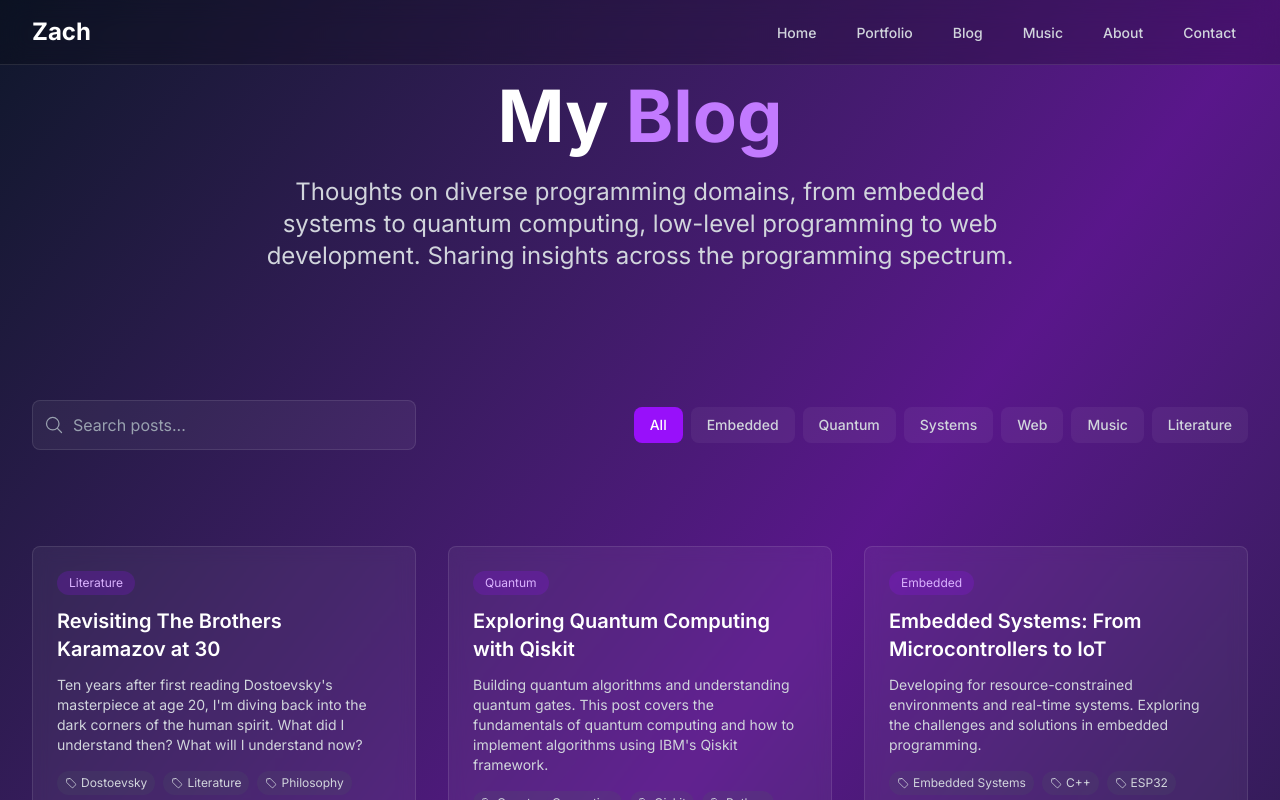
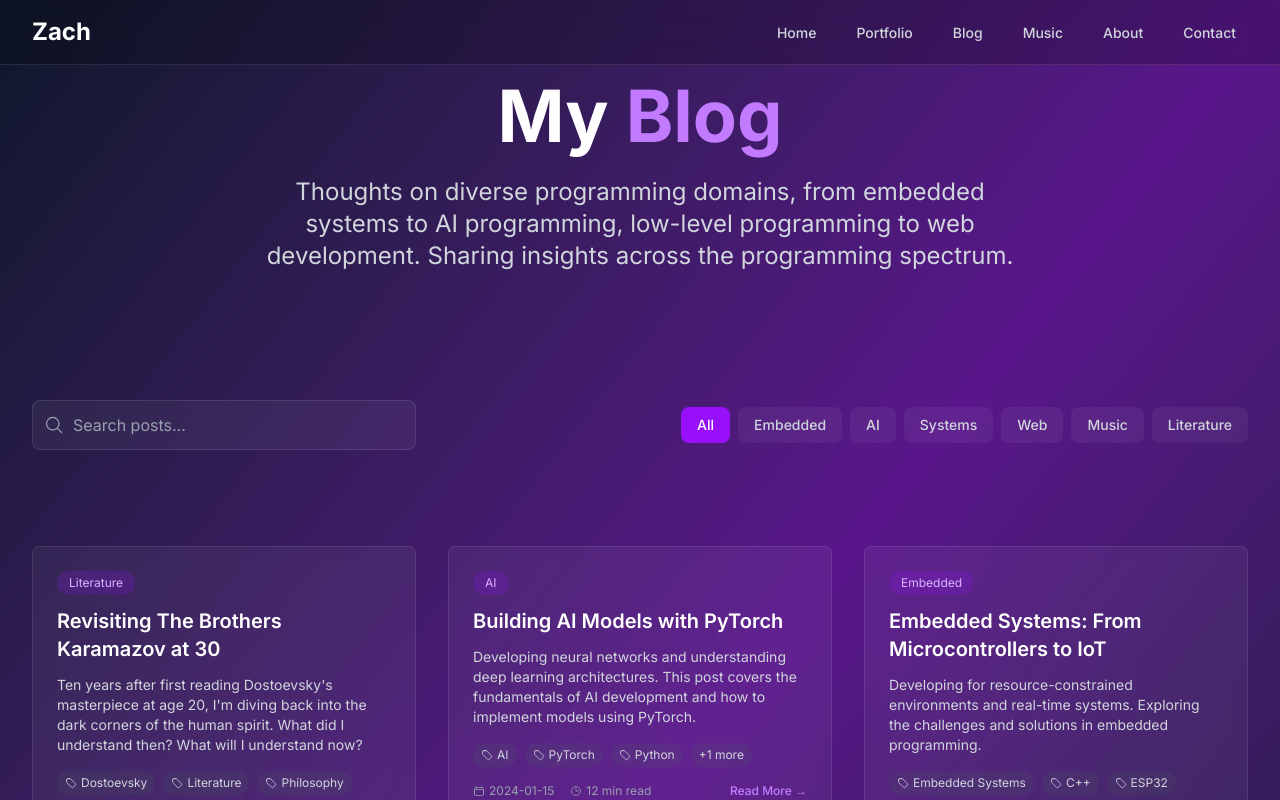
Before and after one commit to zach1020/zachbohlcom, a Next.js app: page /blog in a window 1280 px wide. Shown: the top 800 px of the page. Built offline with nearby package versions, Linux system fonts and the light colour scheme.

Commit message:
a little rebrand

```diff
--- a/public/favicon-generator.html
+++ b/public/favicon-generator.html
@@ -51,7 +51,7 @@
             ctx.globalAlpha = 0.4;
             ctx.stroke();
 
-            // Quantum dots
+            // Neural network nodes
             ctx.globalAlpha = 0.8;
             ctx.fillStyle = '#c084fc';
 
--- a/src/app/about/page.tsx
+++ b/src/app/about/page.tsx
@@ -16,7 +16,7 @@ export default function About() {
     { name: "C/C++ Programming", level: 90 },
     { name: "Embedded Systems", level: 85 },
     { name: "Python", level: 80 },
-    { name: "Quantum Computing", level: 75 },
+    { name: "AI/Machine Learning", level: 85 },
     { name: "Assembly Language", level: 70 },
     { name: "Systems Programming", level: 85 },
     { name: "Web Development", level: 80 },
@@ -71,7 +71,7 @@ export default function About() {
             </h1>
             <p className="text-xl md:text-2xl text-gray-300 mb-8 max-w-3xl mx-auto">
               A programming generalist and music producer exploring diverse technologies
-              from embedded systems to quantum computing, low-level programming to web development.
+              from embedded systems to AI programming, low-level programming to web development.
             </p>
           </motion.div>
         </div>
@@ -91,13 +91,13 @@ export default function About() {
                              <p>
                  I&apos;m a programming generalist and music producer who believes in the power of diverse
                  technologies to solve complex problems. My journey began with a fascination for how
-                 computers work at every level, from the quantum realm to embedded systems.
+                 computers work at every level, from machine learning algorithms to embedded systems.
                </p>
                <p>
                  As a programming generalist, I work across multiple domains including embedded systems,
-                 quantum computing, low-level programming, and web development. I&apos;m passionate about
+                 AI/machine learning, low-level programming, and web development. I&apos;m passionate about
                  understanding systems from the ground up, whether that&apos;s writing assembly code for
-                 microcontrollers or implementing quantum algorithms.
+                 microcontrollers or implementing neural networks.
                </p>
                <p>
                  In embedded systems, I focus on real-time programming, resource-constrained environments,
@@ -106,7 +106,7 @@ export default function About() {
                </p>
                <p>
                  My goal is to bridge the gap between different programming paradigms, whether that&apos;s
-                 implementing quantum error correction codes, designing memory allocators, or building
+                 implementing machine learning models, designing memory allocators, or building
                  distributed sensor networks. I believe that understanding diverse technologies makes me
                  a more versatile and effective programmer.
                </p>
@@ -167,7 +167,7 @@ export default function About() {
             >
                              <div className="flex items-center gap-3 mb-6">
                  <MusicalNoteIcon className="h-8 w-8 text-purple-400" />
-                 <h3 className="text-2xl font-semibold text-white">Quantum & Web</h3>
+                 <h3 className="text-2xl font-semibold text-white">AI & Web</h3>
                </div>
               <div className="space-y-4">
                 {skills.slice(4).map((skill) => (
@@ -298,9 +298,9 @@ export default function About() {
               className="bg-white/5 backdrop-blur-sm rounded-lg p-6 border border-white/10 text-center"
             >
                              <HeartIcon className="h-12 w-12 text-purple-400 mx-auto mb-4" />
-               <h3 className="text-xl font-semibold text-white mb-2">Quantum Computing</h3>
+               <h3 className="text-xl font-semibold text-white mb-2">AI Programming</h3>
                <p className="text-gray-300 text-sm">
-                 Exploring quantum algorithms and the future of computing at the quantum level.
+                 Building intelligent systems with machine learning, neural networks, and AI frameworks.
                </p>
             </motion.div>
 
--- a/src/app/blog/[slug]/page.tsx
+++ b/src/app/blog/[slug]/page.tsx
@@ -308,8 +308,8 @@ export default async function BlogPost({ params }: { params: Promise<{ slug: str
               src={
                 post.slug === "revisiting-brothers-karamazov"
                   ? "https://images.pexels.com/photos/3747468/pexels-photo-3747468.jpeg" // Books for Dostoevsky
-                  : post.slug === "quantum-computing-qiskit"
-                  ? "https://images.pexels.com/photos/3861969/pexels-photo-3861969.jpeg" // Quantum computing
+                  : post.slug === "ai-models-pytorch"
+                  ? "https://images.pexels.com/photos/3861969/pexels-photo-3861969.jpeg" // AI development
                   : "https://images.pexels.com/photos/3861969/pexels-photo-3861969.jpeg" // Default tech image
               }
               alt={post.title}
--- a/src/app/blog/page.tsx
+++ b/src/app/blog/page.tsx
@@ -26,13 +26,13 @@ export default function Blog() {
       tags: ["Dostoevsky", "Literature", "Philosophy", "Personal Growth"]
     },
     {
-      title: "Exploring Quantum Computing with Qiskit",
-      excerpt: "Building quantum algorithms and understanding quantum gates. This post covers the fundamentals of quantum computing and how to implement algorithms using IBM's Qiskit framework.",
-      slug: "quantum-computing-qiskit",
+      title: "Building AI Models with PyTorch",
+      excerpt: "Developing neural networks and understanding deep learning architectures. This post covers the fundamentals of AI development and how to implement models using PyTorch.",
+      slug: "ai-models-pytorch",
       date: "2024-01-15",
       readTime: "12 min read",
-      category: "Quantum",
-      tags: ["Quantum Computing", "Qiskit", "Python", "Algorithms"]
+      category: "AI",
+      tags: ["AI", "PyTorch", "Python", "Deep Learning"]
     },
     {
       title: "Embedded Systems: From Microcontrollers to IoT",
@@ -62,13 +62,13 @@ export default function Blog() {
       tags: ["RTOS", "Embedded Systems", "C", "Task Scheduling", "Real-time"]
     },
     {
-      title: "Quantum Error Correction: Surface Codes",
-      excerpt: "Implementing quantum error correction codes including surface codes and stabilizer codes for fault-tolerant quantum computing.",
-      slug: "quantum-error-correction",
+      title: "Computer Vision with CNNs",
+      excerpt: "Implementing convolutional neural networks for image classification and object detection. Exploring modern architectures and training techniques.",
+      slug: "computer-vision-cnns",
       date: "2023-12-20",
       readTime: "16 min read",
-      category: "Quantum",
-      tags: ["Quantum Error Correction", "Surface Codes", "Qiskit", "Fault Tolerance"]
+      category: "AI",
+      tags: ["Computer Vision", "CNNs", "PyTorch", "Deep Learning"]
     },
     {
       title: "Creating Music with Code",
@@ -81,7 +81,7 @@ export default function Blog() {
     }
   ];
 
-  const categories = ["All", "Embedded", "Quantum", "Systems", "Web", "Music", "Literature"];
+  const categories = ["All", "Embedded", "AI", "Systems", "Web", "Music", "Literature"];
 
   const filteredPosts = blogPosts.filter(post => {
     const matchesSearch = post.title.toLowerCase().includes(searchTerm.toLowerCase()) ||
@@ -108,7 +108,7 @@ export default function Blog() {
               My <span className="text-purple-400">Blog</span>
             </h1>
             <p className="text-xl md:text-2xl text-gray-300 mb-8 max-w-3xl mx-auto">
-              Thoughts on diverse programming domains, from embedded systems to quantum computing,
+              Thoughts on diverse programming domains, from embedded systems to AI programming,
               low-level programming to web development. Sharing insights across the programming spectrum.
             </p>
           </motion.div>
--- a/src/app/contact/page.tsx
+++ b/src/app/contact/page.tsx
@@ -283,23 +283,23 @@ export default function Contact() {
             {[
               {
                 question: "What types of projects do you work on?",
-                answer: "I'm a programming generalist who wears many hats. I work across diverse domains including embedded systems, quantum computing, low-level programming, web development, and music production. From microcontrollers to quantum algorithms, I enjoy exploring the full spectrum of programming challenges."
+                answer: "I'm a programming generalist who wears many hats. I work across diverse domains including embedded systems, AI programming, low-level programming, web development, and music production. From microcontrollers to neural networks, I enjoy exploring the full spectrum of programming challenges."
               },
               {
                 question: "Do you take on freelance work?",
-                answer: "Absolutely! I'm always interested in new opportunities across my areas of expertise. Whether it's systems programming, quantum computing, embedded development, web applications, or creative projects, I'd love to hear about your ideas."
+                answer: "Absolutely! I'm always interested in new opportunities across my areas of expertise. Whether it's systems programming, AI development, embedded development, web applications, or creative projects, I'd love to hear about your ideas."
               },
               {
                 question: "What's your background in systems programming?",
                 answer: "I have experience with low-level programming including C/C++, memory management, real-time operating systems, and embedded systems development. I've worked on projects involving microcontrollers, IoT devices, and resource-constrained environments."
               },
               {
-                question: "How do you approach quantum computing projects?",
-                answer: "I work with quantum algorithms, error correction, and quantum programming frameworks like Qiskit. I enjoy exploring quantum gates, quantum circuits, and implementing quantum algorithms for various applications."
+                question: "How do you approach AI and machine learning projects?",
+                answer: "I work with neural networks, deep learning, and AI frameworks like PyTorch and TensorFlow. I enjoy exploring different architectures, implementing machine learning algorithms, and building intelligent systems for various applications."
               },
               {
                 question: "What's your typical project timeline?",
-                answer: "Timelines vary significantly based on domain and complexity. Embedded systems projects might take 2-4 weeks, quantum algorithms 1-3 months, while comprehensive web applications can take 1-3 months. I always provide detailed estimates upfront."
+                answer: "Timelines vary significantly based on domain and complexity. Embedded systems projects might take 2-4 weeks, AI model development 1-3 months, while comprehensive web applications can take 1-3 months. I always provide detailed estimates upfront."
               }
             ].map((faq, index) => (
               <motion.div
--- a/src/app/layout.tsx
+++ b/src/app/layout.tsx
@@ -7,8 +7,8 @@ const inter = Inter({ subsets: ["latin"] });
 
 export const metadata: Metadata = {
   title: "Zach's Blog & Portfolio",
-  description: "Programmer and Music Producer - Showcasing projects, blog posts, and music production work",
-  keywords: ["programming", "music production", "portfolio", "blog", "developer"],
+  description: "AI Programmer and Music Producer - Showcasing projects, blog posts, and music production work",
+  keywords: ["AI programming", "machine learning", "music production", "portfolio", "blog", "developer"],
   authors: [{ name: "Zach" }],
   icons: {
     icon: '/favicon.svg',
@@ -16,7 +16,7 @@ export const metadata: Metadata = {
   },
   openGraph: {
     title: "Zach's Blog & Portfolio",
-    description: "Programmer and Music Producer - Showcasing projects, blog posts, and music production work",
+    description: "AI Programmer and Music Producer - Showcasing projects, blog posts, and music production work",
     type: "website",
   },
 };
--- a/src/app/page.tsx
+++ b/src/app/page.tsx
@@ -23,10 +23,10 @@ export default function Home() {
       slug: "revisiting-brothers-karamazov"
     },
     {
-      title: "Exploring Quantum Computing with Qiskit",
-      excerpt: "Building quantum algorithms and understanding quantum gates...",
+      title: "Building AI Models with PyTorch",
+      excerpt: "Developing neural networks and understanding deep learning architectures...",
       date: "2024-01-15",
-      slug: "quantum-computing-qiskit"
+      slug: "ai-models-pytorch"
     },
     {
       title: "Embedded Systems: From Microcontrollers to IoT",
@@ -55,7 +55,7 @@ export default function Home() {
             </h1>
                         <p className="text-xl md:text-2xl text-gray-300 mb-8 max-w-3xl mx-auto">
               I&apos;m a programming generalist and music producer passionate about exploring diverse
-              technologies from embedded systems to quantum computing, web development to low-level programming.
+              technologies from embedded systems to AI programming, web development to low-level programming.
             </p>
             <div className="flex flex-col sm:flex-row gap-4 justify-center items-center mb-12">
               <motion.div
@@ -135,7 +135,7 @@ export default function Home() {
             className="text-center mb-12"
           >
             <h2 className="text-4xl font-bold text-white mb-4">Featured Projects</h2>
-            <p className="text-gray-300 text-lg">Exploring diverse programming domains from embedded to quantum</p>
+            <p className="text-gray-300 text-lg">Exploring diverse programming domains from embedded to AI</p>
           </motion.div>
 
           <FeaturedProjects />
@@ -172,7 +172,7 @@ export default function Home() {
                       index === 0
                         ? "https://images.pexels.com/photos/3747468/pexels-photo-3747468.jpeg" // Books for Dostoevsky
                         : index === 1
-                        ? "https://images.pexels.com/photos/3861969/pexels-photo-3861969.jpeg" // Quantum computing
+                        ? "https://images.pexels.com/photos/3861969/pexels-photo-3861969.jpeg" // AI development
                         : "https://images.pexels.com/photos/3861969/pexels-photo-3861969.jpeg" // Embedded systems
                     }
                     alt={post.title}
--- a/src/app/portfolio/page.tsx
+++ b/src/app/portfolio/page.tsx
@@ -25,7 +25,7 @@ export default function Portfolio() {
             </h1>
             <p className="text-xl md:text-2xl text-gray-300 mb-8 max-w-3xl mx-auto">
               A collection of projects showcasing my diverse programming skills across
-              embedded systems, quantum computing, low-level programming, and web development.
+              embedded systems, AI programming, low-level programming, and web development.
             </p>
           </motion.div>
         </div>
--- a/src/components/HeroImages.tsx
+++ b/src/components/HeroImages.tsx
@@ -8,7 +8,7 @@ export default function HeroImages() {
     <div className="absolute inset-0 overflow-hidden pointer-events-none">
       {/* Background Images */}
       <div className="relative w-full h-full">
-        {/* Semiconductor/Quantum Computing Image */}
+        {/* AI/Technology Image */}
         <motion.div
           initial={{ opacity: 0 }}
           animate={{ opacity: 0.1 }}
@@ -17,7 +17,7 @@ export default function HeroImages() {
         >
           <Image
             src="https://images.pexels.com/photos/3861969/pexels-photo-3861969.jpeg"
-            alt="Quantum computing and semiconductors"
+            alt="AI and technology"
             fill
             className="object-cover rounded-lg"
             priority
```
Also changed, not shown: src/components/FeaturedPortfolioProjects.tsx (+25 -1 lines), src/components/FeaturedProjects.tsx (+32 -2 lines), src/components/RecentPortfolioProjects.tsx (+34 -1 lines), public/favicon.svg, 1 other file (tests, documents, lock files or other folders).
